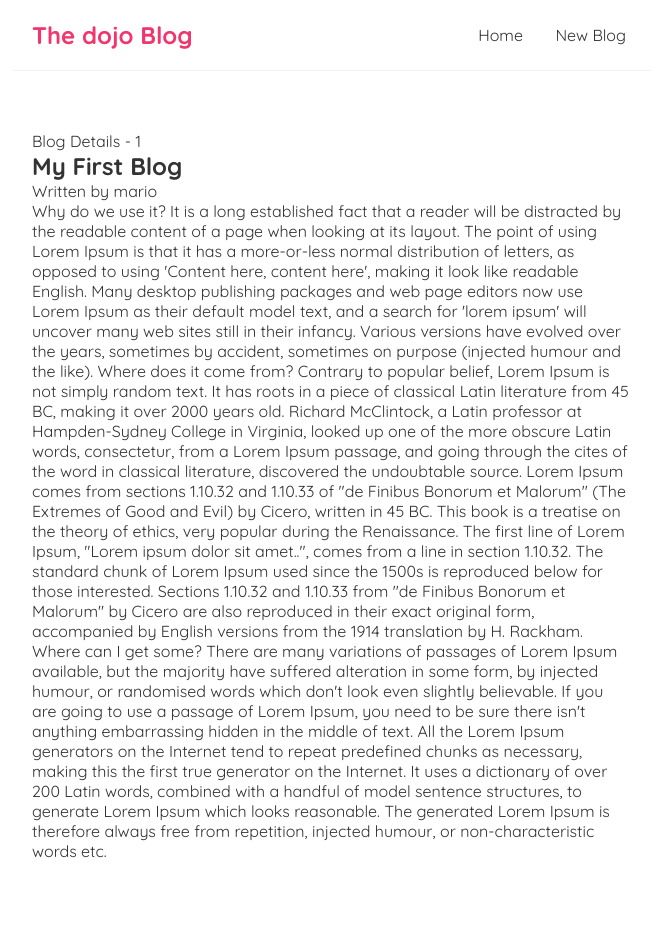
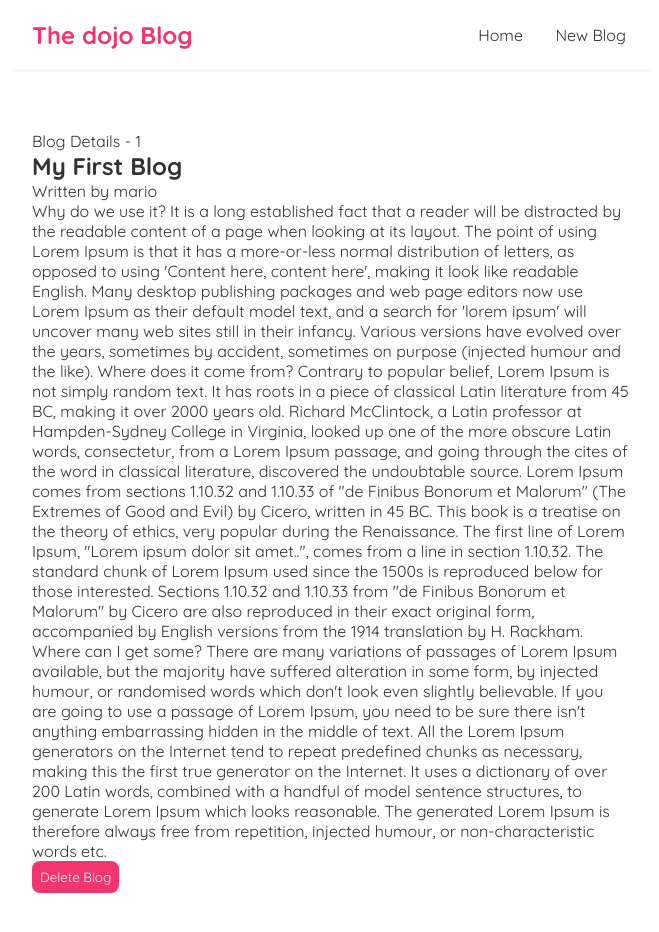
Before and after one commit to aleksandrsg/dojo-blog, a React (Create React App) app: page /blogs/1 in a window 1280 px wide. Shown: the top 932 px of the page, without its empty margins (308-967 px from the left). Built offline with nearby package versions, Linux system fonts and the light colour scheme; data requests are answered from the project's data file.

Commit message:
Delete Blog

```diff
--- a/src/BlogDetails.js
+++ b/src/BlogDetails.js
@@ -1,4 +1,4 @@
-import { useParams } from "react-router-dom";
+import { useParams, useHistory } from "react-router-dom";
 import useFetch from "./useFetch";
 
 const BlogDetails= () => {
@@ -6,6 +6,15 @@ const BlogDetails= () => {
     const {id } = useParams();
 
     const {data:blog, isLoading, error } =useFetch('http://localhost:8000/blogs/' + id )
+    const history = useHistory();
+
+    const deleteBlog = () => {
+    fetch('http://localhost:8000/blogs/' + blog.id, {
+      method: 'DELETE'
+    }).then(() => {
+      history.push('/');
+    })
+    }
 
     return (
         <div className="blog-details">
@@ -17,6 +26,7 @@ const BlogDetails= () => {
                         <h2>{blog.title}</h2>
                         <p>Written by {blog.author}</p>
                         <div> {blog.body}</div>
+                        <button onClick={deleteBlog}>Delete Blog</button>
                     </article>
                 )}
         </div>
--- a/src/data/db.json
+++ b/src/data/db.json
@@ -13,12 +13,6 @@
       "id": 2
     },
     {
-      "title": "New Blog Added",
-      "body": "This is test text",
-      "author": "Olga",
-      "id": 3
-    },
-    {
       "title": "useHistory Hook",
       "body": "Use useHistory hook for redirection to Home page",
       "author": "Aleks",
--- a/src/index.css
+++ b/src/index.css
@@ -53,6 +53,15 @@
   text-decoration: none;
 }
 
+.blog-details button {
+  background: #f1356d;
+  color: #fff;
+  border: 0;
+  padding: 8px;
+  border-radius: 8px;
+  cursor: pointer;
+}
+
 /* create new blog form */
 .create {
   max-width: 400px;
```
Also changed, not shown: 1 other file (tests, documents, lock files or other folders).
